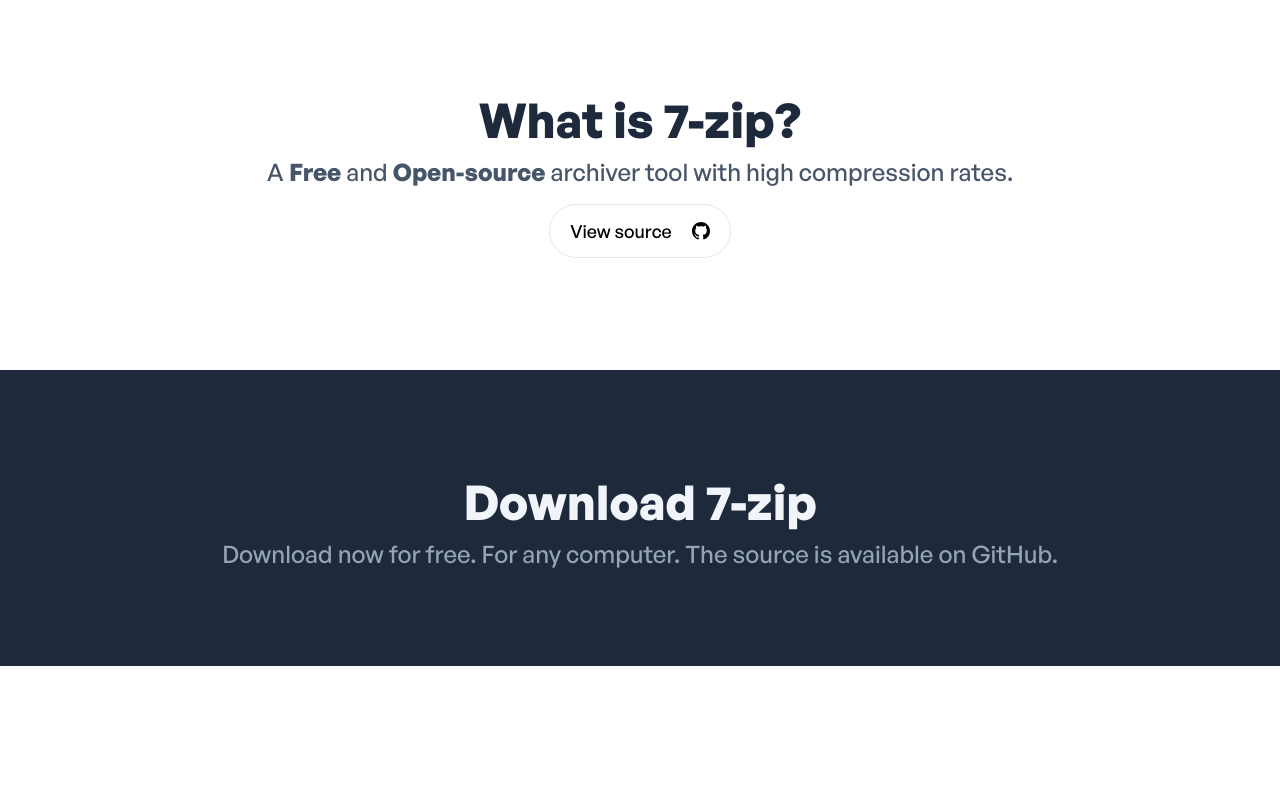
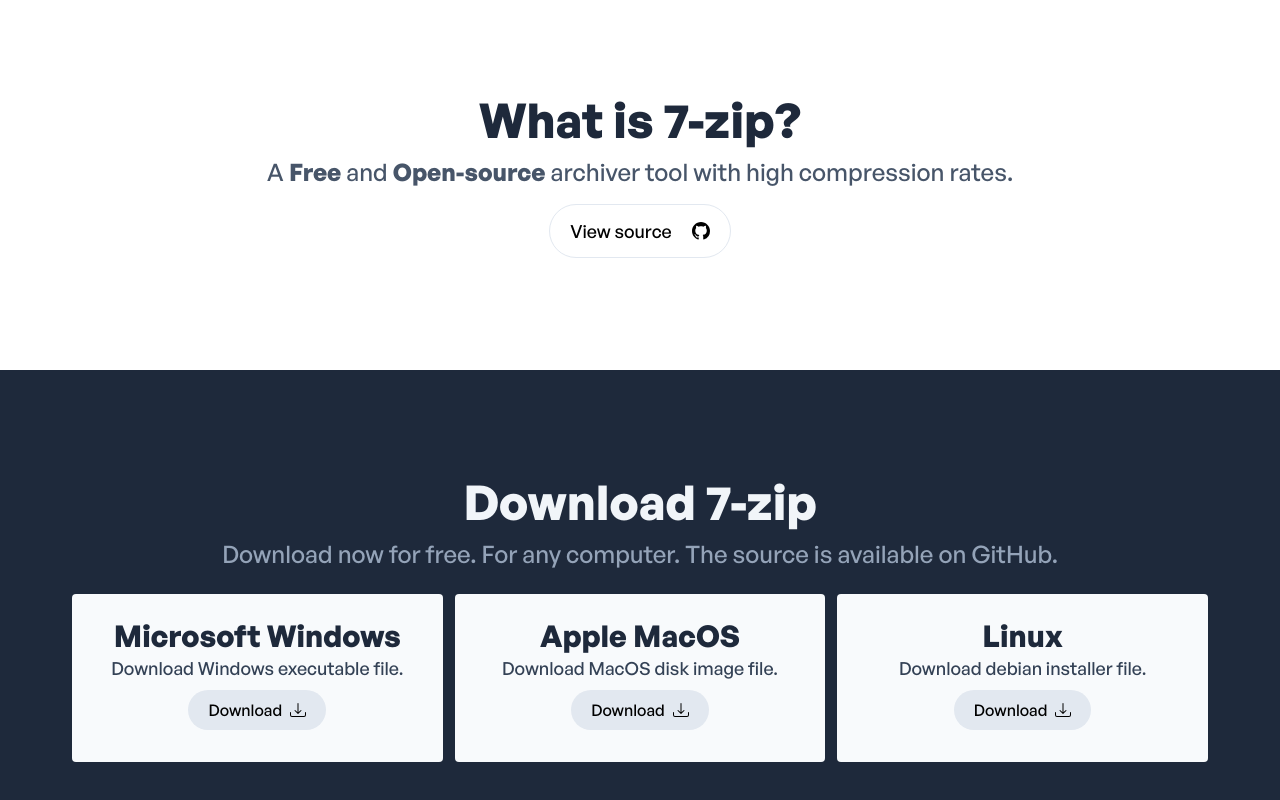
Before and after one commit to Code-Beaker/seven-zip-web, a React (Vite) app in the folder app/: page / in a window 1280 px wide. Shown: the part 564-1364 px from the top of the page. Before the commit the page ends 1230 px from the top, so only its background shows below. Built offline with nearby package versions, Linux system fonts and the light colour scheme.

Commit message:
completed download section.

```diff
--- a/app/src/components/Content.jsx
+++ b/app/src/components/Content.jsx
@@ -1,4 +1,5 @@
 import React from "react";
+import DownloadSection from "./DownloadSection";
 import { BsGithub } from "react-icons/bs";
 
 const Content = () => {
@@ -49,6 +50,7 @@ const Downloads = ({ link }) => {
           Download now for free. For any computer. The source is available on
           GitHub.
         </p>
+        <DownloadSection />
       </section>
     </>
   );
--- /dev/null
+++ b/app/src/components/DownloadSection.jsx
@@ -0,0 +1,43 @@
+import React from "react";
+import { BsDownload } from "react-icons/bs";
+
+const DownloadSection = () => {
+  return (
+    <div className="grid grid-cols-3 gap-3 p-6">
+      <DownloadItem
+        title={"Microsoft Windows"}
+        text={"Download Windows executable file."}
+        link={"#"}
+      />{" "}
+      <DownloadItem
+        title={"Apple MacOS"}
+        text={"Download MacOS disk image file."}
+        link={"#"}
+      />{" "}
+      <DownloadItem
+        title={"Linux"}
+        text={"Download debian installer file."}
+        link={"#"}
+      />
+    </div>
+  );
+};
+
+const DownloadItem = (props) => {
+  const { title, text, link } = props;
+
+  return (
+    <div className="bg-slate-50 rounded p-6">
+      <h1 className="text-3xl font-bold text-slate-800">{title}</h1>
+      <p className="font-medium text-lg text-slate-700">{text}</p>
+      <a
+        className="bg-slate-200 inline-flex justify-center items-center px-5 py-2 rounded-full gap-2 hover:bg-slate-300 my-2 font-medium transition-transform active:bg-slate-400 active:scale-95"
+        href={link}
+      >
+        Download <BsDownload />
+      </a>
+    </div>
+  );
+};
+
+export default DownloadSection;
```
